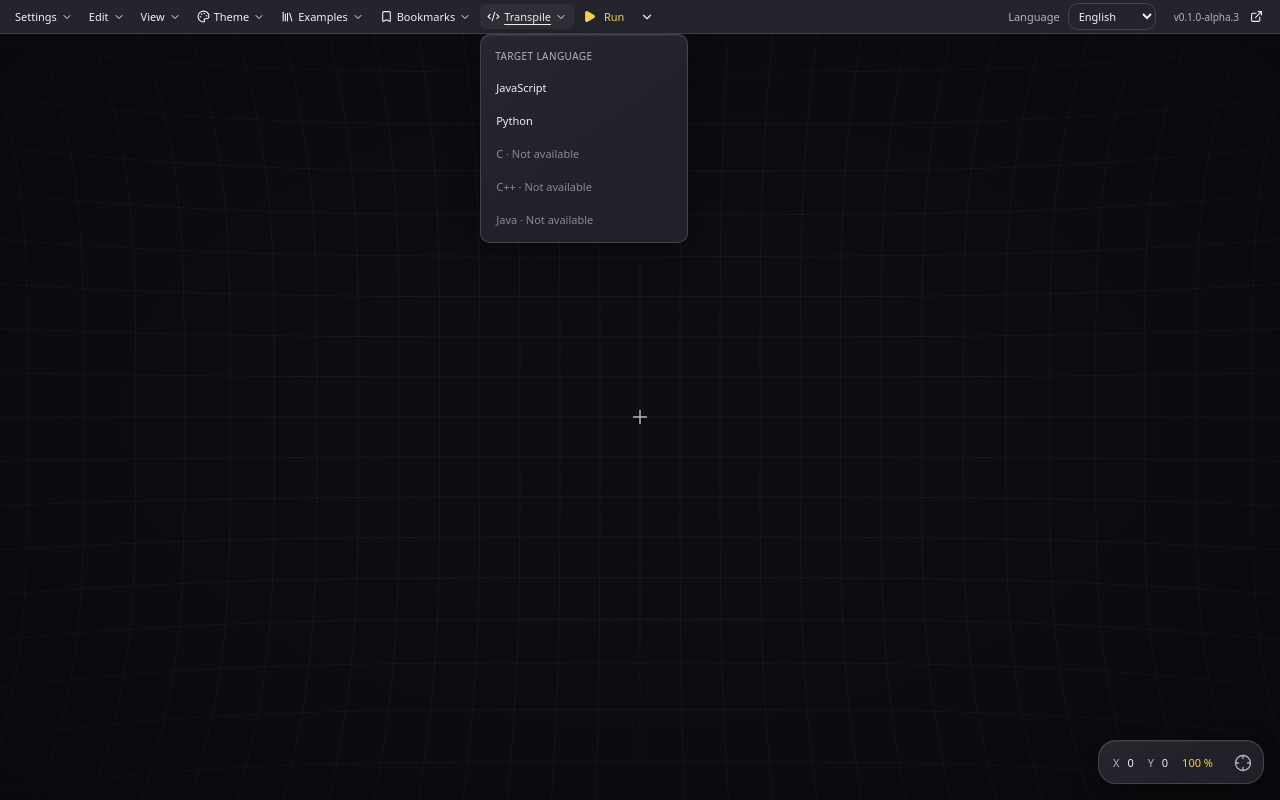
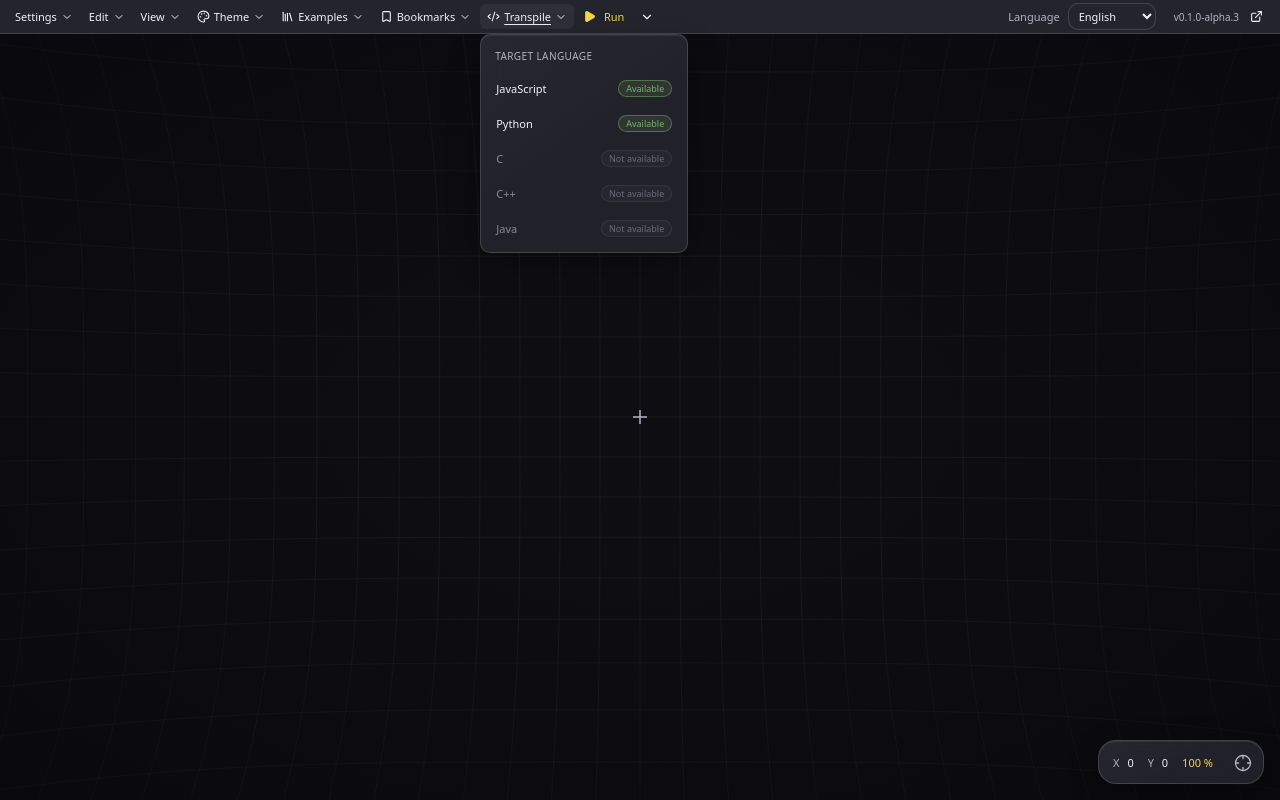
Before and after one commit to lalBi94/Sapphire3, a React (Vite) app: page / in a window 1280 px wide. Both pictures are taken after a click on the heading "Transpile". Built offline with nearby package versions, Linux system fonts and the light colour scheme.

Commit message:
Ajoute un chip disponible dans le menu Transpile

```diff
--- a/src/components/ProjectNavigation/ProjectNavigation.css
+++ b/src/components/ProjectNavigation/ProjectNavigation.css
@@ -9,6 +9,10 @@
 /* Sous-catégorie de menu : libellé discret, avec un séparateur au-dessus de chaque groupe sauf le premier. */
 .project-navigation__section { color: var(--color-text-muted); font-size: 10px; letter-spacing: 0.04em; text-transform: uppercase; }
 .project-navigation__section:not(:first-child) { margin-top: var(--space-control); padding-top: var(--space-control); border-top: 1px solid var(--color-border); }
+/* Chip d'état d'une cible de transpilation, aligné à droite du nom de langage. */
+.project-navigation__chip { margin-left: auto; padding: 0 7px; border-radius: 999px; font-size: 9px; line-height: 15px; white-space: nowrap; border: 1px solid var(--color-border); color: var(--color-text-muted); }
+.project-navigation__chip--available { color: var(--color-pure); border-color: color-mix(in srgb, var(--color-pure) 50%, transparent); background: color-mix(in srgb, var(--color-pure) 14%, transparent); }
+.project-navigation__chip--unavailable { background: var(--color-hover); }
 .project-navigation__theme-menu { width: 250px; max-height: calc(100dvh - 50px); overflow: auto; }
 .project-navigation__check, .project-navigation__language { display: flex; align-items: center; gap: var(--space-control); padding: 8px; white-space: nowrap; }
 .project-navigation__language { margin-left: var(--space-control); color: var(--color-text-muted); }
--- a/src/components/ProjectNavigation/ProjectNavigation.jsx
+++ b/src/components/ProjectNavigation/ProjectNavigation.jsx
@@ -219,7 +219,7 @@ export default function ProjectNavigation({ busy, message, error, pendingImport,
           <summary><Code2 size={13} aria-hidden="true" />{t('transpile.button')}<ChevronDown size={12} aria-hidden="true" /></summary>
           <div className="project-navigation__menu">
             <p className="project-navigation__section">{t('transpile.chooseLanguage')}</p>
-            {transpilationLanguages.map((option) => <button type="button" key={option.id} disabled={!option.available} onClick={() => { closeMenus(); onTranspile(option.id) }}>{option.name}{!option.available && ` · ${t('transpile.unavailable')}`}</button>)}
+            {transpilationLanguages.map((option) => <button type="button" key={option.id} disabled={!option.available} onClick={() => { closeMenus(); onTranspile(option.id) }}><span>{option.name}</span><span className={`project-navigation__chip${option.available ? ' project-navigation__chip--available' : ' project-navigation__chip--unavailable'}`}>{t(option.available ? 'transpile.available' : 'transpile.unavailable')}</span></button>)}
           </div>
         </details>
         <button type="button" className={`project-navigation__run${simulationRunning ? ' project-navigation__run--running' : ''}`} title={t('run.simulateSp3')} onClick={() => handleRun()}><Play size={13} fill="currentColor" aria-hidden="true" />{t('nav.run')}</button>
```
Also changed, not shown: src/utils/translations.js, 1 other file (tests, documents, lock files or other folders).
